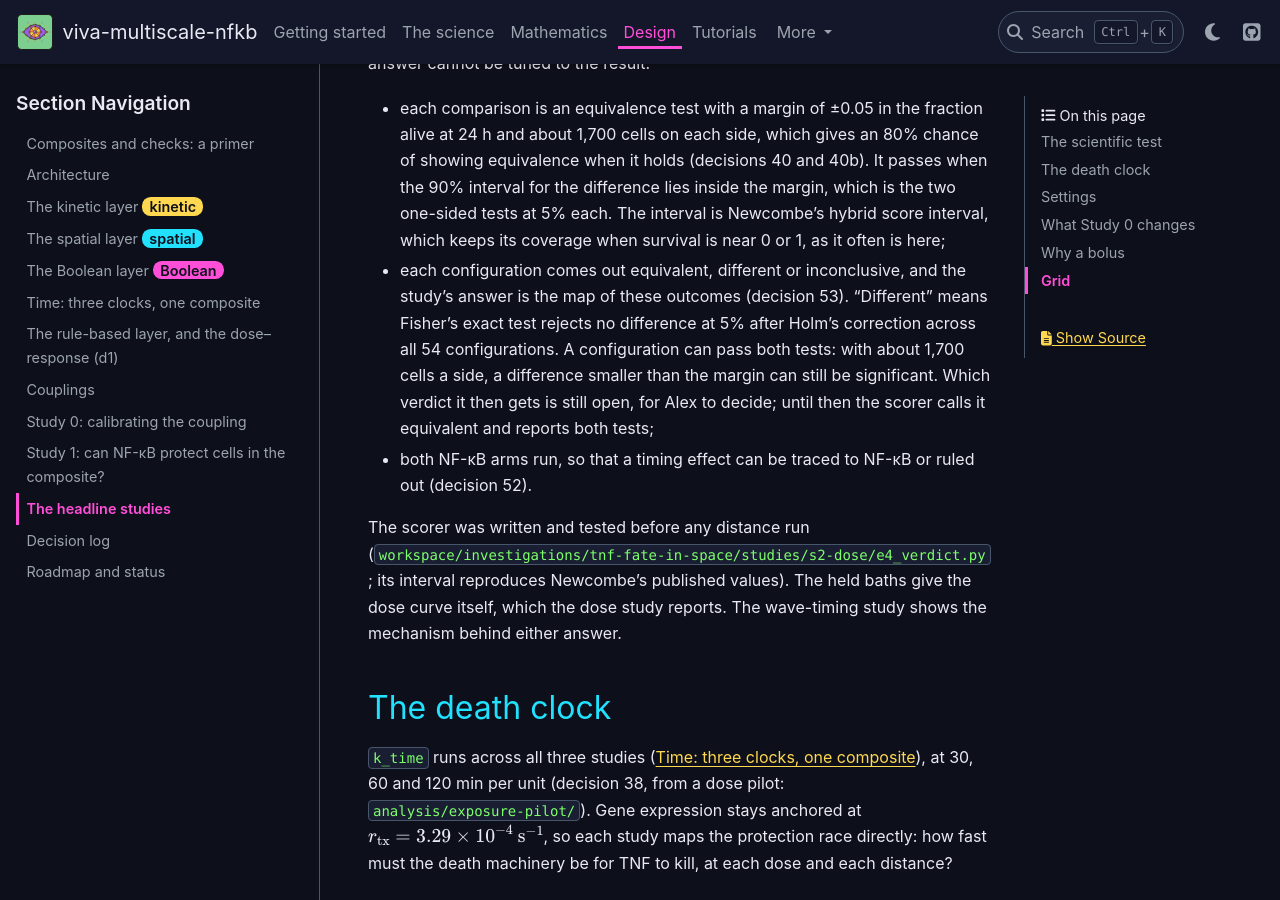
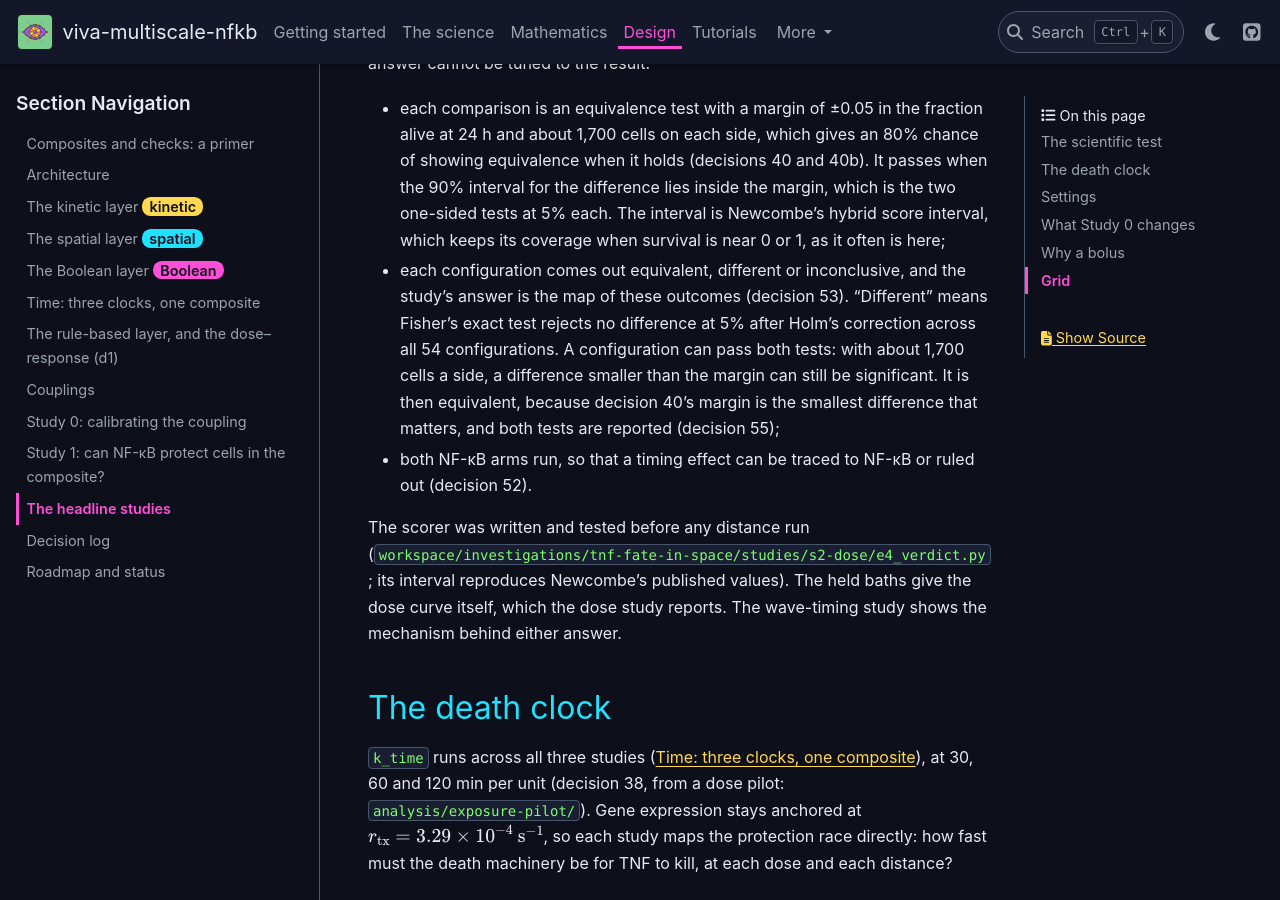
Before and after one commit to vivarium-collective/viva-multiscale-nfkb, a Sphinx documentation site: the page built from documentation/design/studies.md, in a window 1280 px wide and 900 px high, scrolled down 1614 px. Built offline with Sphinx 7.4.7 and the PyData theme 0.15.4, drawn with Linux system fonts in a browser that asks for light colours.

Commit message:
decisions: 55, a configuration that passes both of E4's tests is equivalent (Alex)
With about 1,890 cells a side, a difference smaller than the +/-0.05 margin can still be significant, so decision 53's
outcomes can overlap. Alex's call: equivalent, because decision 40's margin is the smallest difference that matters;
both tests stay in the scorer's output. The scorer already did this; the docs' "open" marks are closed.

Co-Authored-By: Claude Opus 5.5 <noreply@anthropic.com>
Claude-Session: https://claude.ai/code/session_01AEnZFBjC4EK5NyYFKiUyxb

```diff
--- a/documentation/design/studies.md
+++ b/documentation/design/studies.md
@@ -28,8 +28,8 @@ What counts as a match was fixed before the distance study runs, so that the ans
 - each configuration comes out equivalent, different or inconclusive, and the study's answer is the map of these
   outcomes (decision 53). "Different" means Fisher's exact test rejects no difference at 5% after Holm's correction
   across all 54 configurations. A configuration can pass both tests: with about 1,700 cells a side, a difference
-  smaller than the margin can still be significant. Which verdict it then gets is still open, for Alex to decide;
-  until then the scorer calls it equivalent and reports both tests;
+  smaller than the margin can still be significant. It is then equivalent, because decision 40's margin is the
+  smallest difference that matters, and both tests are reported (decision 55);
 - both NF-κB arms run, so that a timing effect can be traced to NF-κB or ruled out (decision 52).
 
 The scorer was written and tested before any distance run (`workspace/investigations/tnf-fate-in-space/studies/s2-dose/e4_verdict.py`; its interval reproduces Newcombe's published values). The held baths give the dose curve itself, which the dose study reports. The wave-timing study shows the mechanism
```
Also changed, not shown: docs/design/plan-exposure-studies.md (+2 -2 lines), documentation/design/decisions.md (+2 -1 lines), 2 other files.
